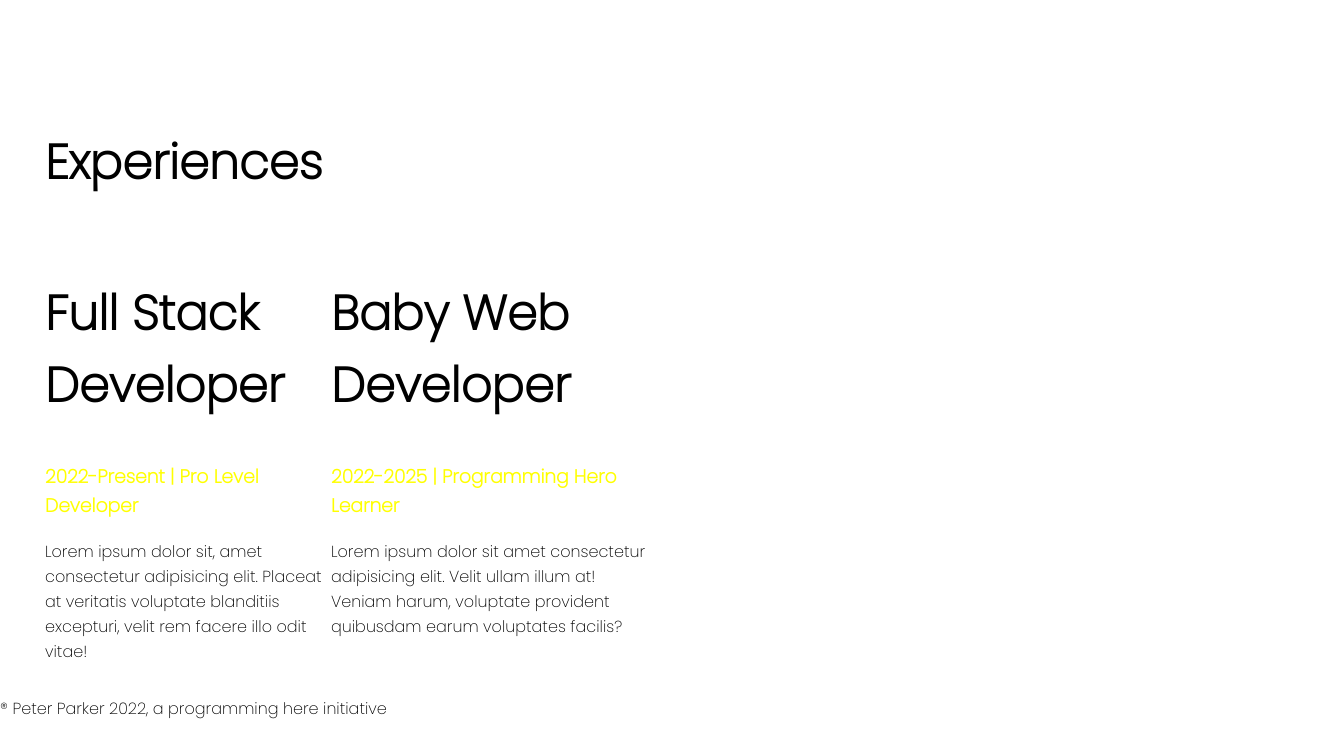
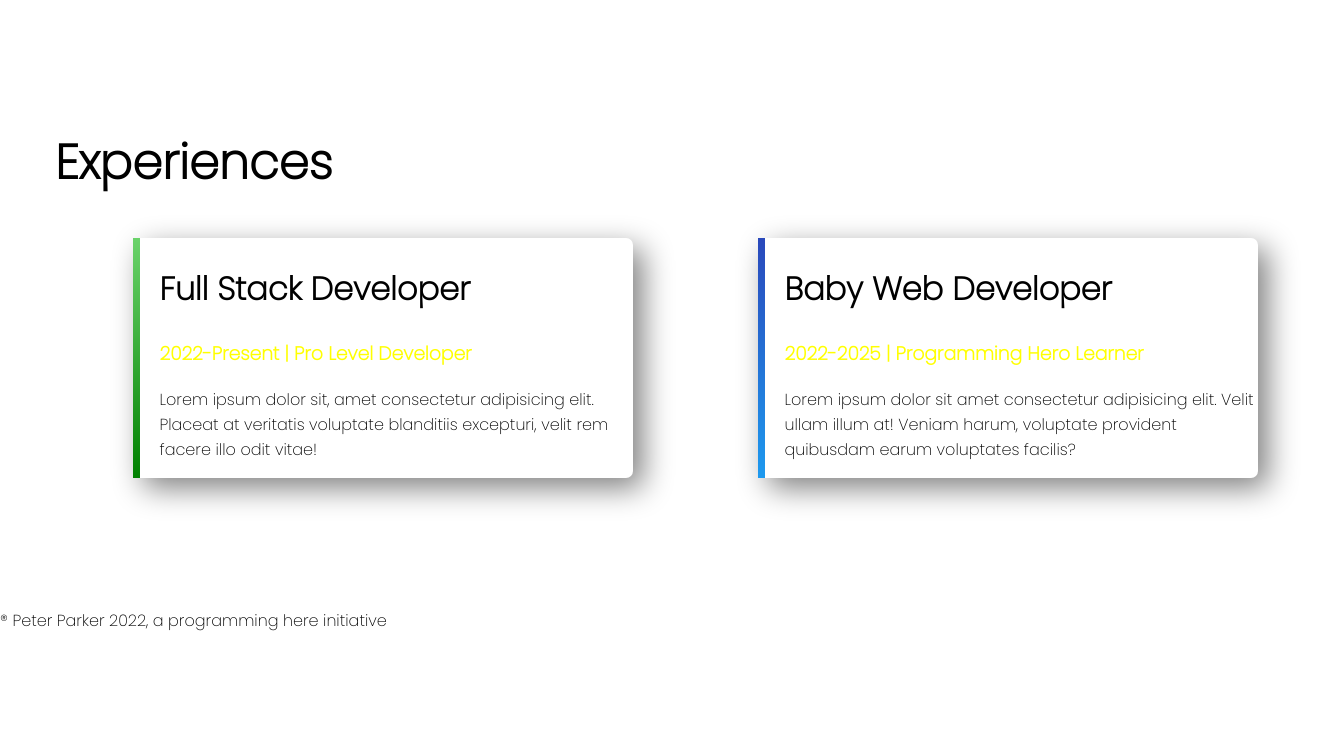
Before and after one commit to abdullahashiq1/Portfolio-practice, a plain HTML site: page index.html in a window 1280 px wide. Shown: the part 957-1694 px from the top of the page, 1335 px wide, since content can reach past the window. After the commit the page ends 1606 px from the top, so only its background shows below. Drawn offline with Linux system fonts and the light colour scheme.

Commit message:
Prosessing style

```diff
--- a/index.html
+++ b/index.html
@@ -41,14 +41,14 @@
 
     <section class="box-model">
         <h1>Experiences</h1>
-        <div class="back-style">
-            <div class="full-stack">
+        <div class="header-part experience">
+            <div id="stack" class="baby-developer">
                 <h1>Full Stack Developer</h1>
                 <h3 class="coloring">2022-Present | Pro Level Developer</h3>
                 <p>Lorem ipsum dolor sit, amet consectetur adipisicing elit. Placeat at veritatis voluptate blanditiis excepturi,
                     velit rem facere illo odit vitae!</p>
             </div>
-            <div class="baby-developer">
+            <div id="non-stack" class="baby-developer">
                 <h1>Baby Web Developer</h1>
                 <h3 class="coloring">2022-2025 | Programming Hero Learner</h3>
                 <p>Lorem ipsum dolor sit amet consectetur adipisicing elit. Velit ullam illum at! Veniam harum, voluptate provident
--- a/style.css
+++ b/style.css
@@ -57,11 +57,37 @@ h3 {
 
 .box-model {
     margin: 15px 30px;
-    padding-left: 15px;
+    padding-left: 25px;
+    /* padding-right: 10px; */
+    width: 100%;
 
 }
 
-.back-style {
-    display: flex;
-    width: 50%;
+/* .experience {
+    box-shadow: 10px 10px 40px gray
+} */
+
+.baby-developer {
+    width: 40%;
+    margin-left: 5%;
+    margin-right: 5%;
+    padding-left: 20px;
+    border-radius: 7px;
+    box-shadow: 10px 10px 30px gray
 }
+
+.baby-developer h1 {
+    font-size: 32px;
+}
+
+#stack {
+    border-left: 7px solid;
+    border-image: linear-gradient(rgb(107, 211, 107), green);
+    border-image-slice: 1;
+}
+
+#non-stack {
+    border-left: 7px solid;
+    border-image: linear-gradient(rgb(42, 72, 187), rgb(29, 154, 239));
+    border-image-slice: 1;
+}
```
